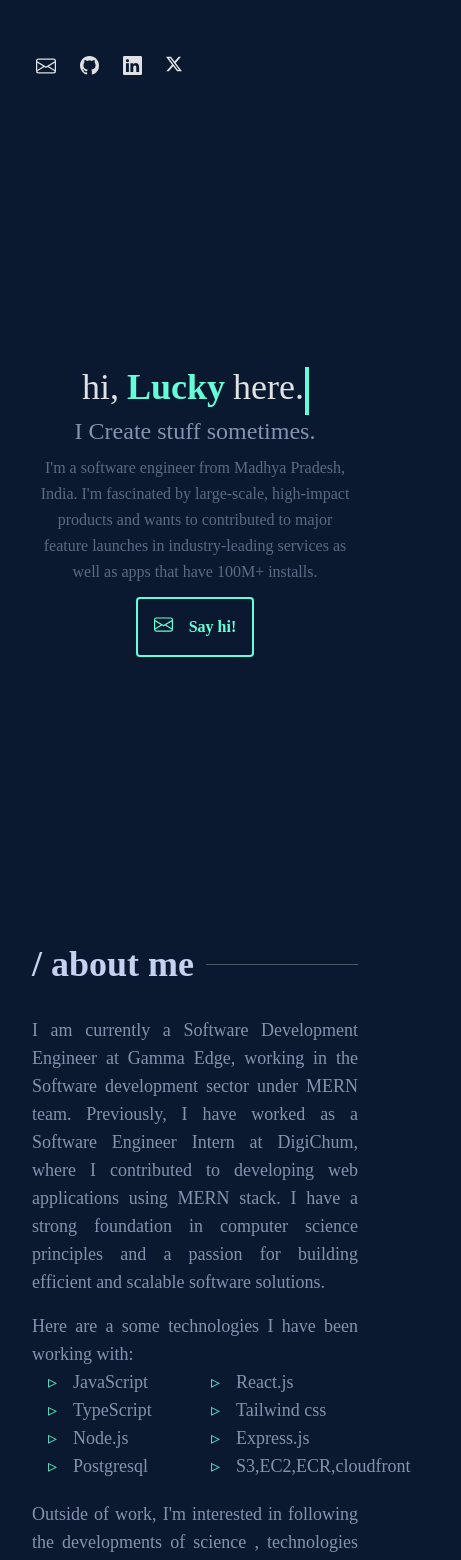
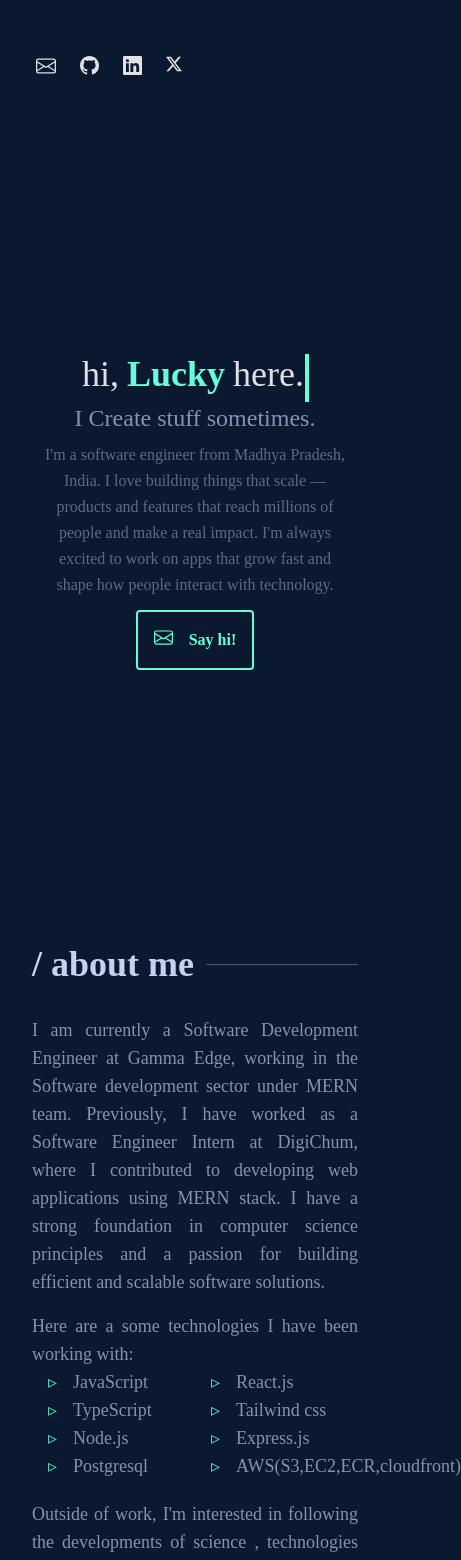
Before and after one commit to Lucky-Sharma/portfolio, a React (Vite) app: page / in a window 390 px wide. Shown: the top 1560 px of the page, 461 px wide, since content can reach past the window. Built offline with nearby package versions, Linux system fonts and the light colour scheme; a web font is replaced by a local one.

Commit message:
fix:responsiveness bug fix

```diff
--- a/src/components/About.tsx
+++ b/src/components/About.tsx
@@ -50,7 +50,8 @@ export const About = () => {
             </div>
             <div>
               <span className="p-1 m-3 text-[#56ddc1]">▹</span>
-              <span>S3,EC2,ECR,cloudfront</span>
+              <span>AWS</span>
+              <span className="opacity-0 sm: opacity-100">(S3,EC2,ECR,cloudfront)</span>
             </div>
           </div>
           <span className="mt-5 text-lg sm:text-xl">
--- a/src/components/CompanyDetails.tsx
+++ b/src/components/CompanyDetails.tsx
@@ -14,7 +14,7 @@ export const CompanyDetails = ({
   return (
     <div>
       <div>
-        <div className="flex gap-1">
+        <div className="flex flex-col text-left sm:flex sm:flex-row gap-1">
           <div className="text-xl sm:text-3xl font-bold mb-2">{companyPosition}@</div>
           <div className="text-xl sm:text-3xl font-bold mb-2 text-[#56ddc1]">{companyName}</div>
         </div>
--- a/src/components/Home.tsx
+++ b/src/components/Home.tsx
@@ -12,10 +12,10 @@ export const Home = () => {
           I Create stuff sometimes.
         </div>
         <div className="text-base sm:text-xl max-w-[35rem] mt-2 text-[#5e6985] leading-relaxed px-2">
-          I'm a software engineer from Madhya Pradesh, India. I'm fascinated by
-          large-scale, high-impact products and wants to contributed to major
-          feature launches in industry-leading services as well as apps that
-          have 100M+ installs.
+          I'm a software engineer from Madhya Pradesh, India. I love building
+          things that scale — products and features that reach millions of
+          people and make a real impact. I'm always excited to work on apps that
+          grow fast and shape how people interact with technology.
         </div>
         <a href="mailto:luckysharmab1@gmail.com ">
           <button className="border-[#64ffda] text-[#64ffda] border-2 rounded-sm p-4 m-3 flex gap-4 font-extrabold bg-transparent hover:cursor-pointer hover:bg-[#64ffda]/10">
--- a/src/components/nav.tsx
+++ b/src/components/nav.tsx
@@ -1,11 +1,8 @@
-// import github from "../assets/github.svg";
-// import linkedin from "../assets/linkedin.svg";
-// import twitterX from "../assets/twitter-x.svg";
 export const Nav = () => {
   return (
     <div className="flex justify-between sticky top-0 z-50 bg-[#0a192f] p-6 px-1 items-center">
       <div className="hidden md:flex gap-8 font-bold ">
-        <label>Lucky Sharna</label>
+        <label>Lucky Sharma</label>
         <a href="#Home" className="cursor-pointer">
           <label className="cursor-pointer">Home</label>
         </a>
```
